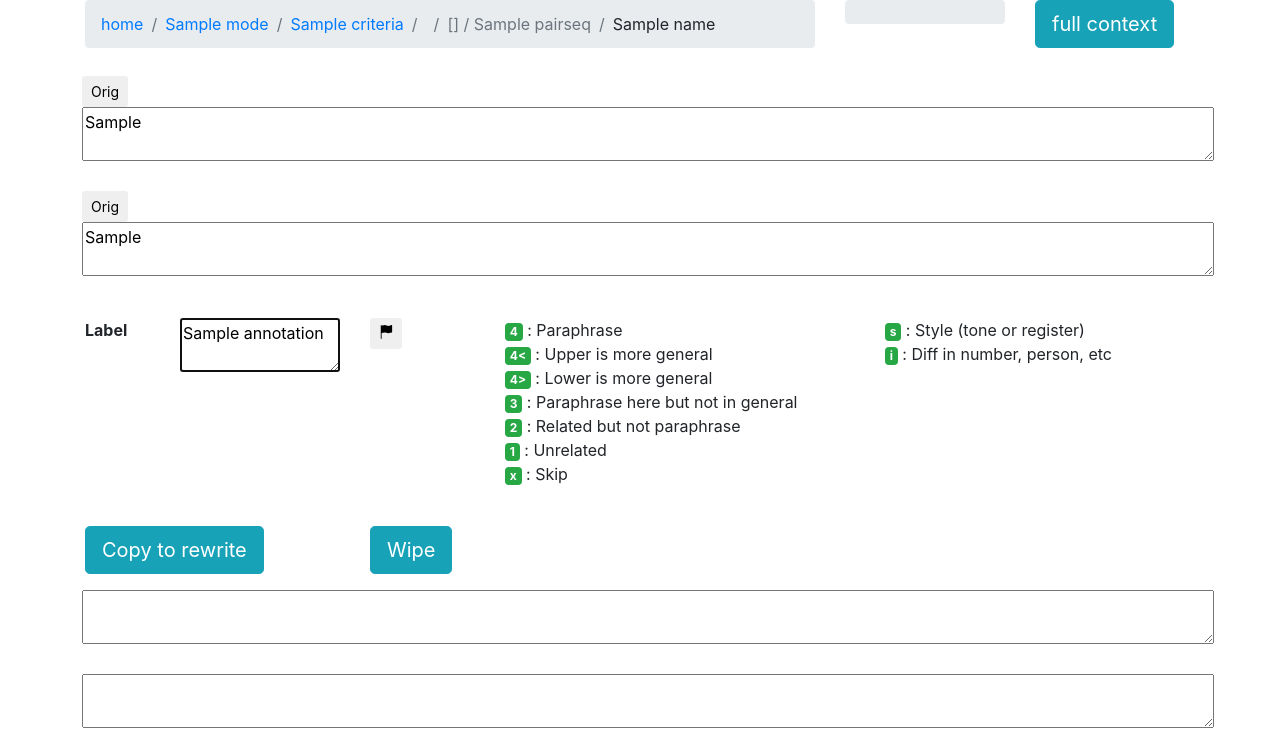
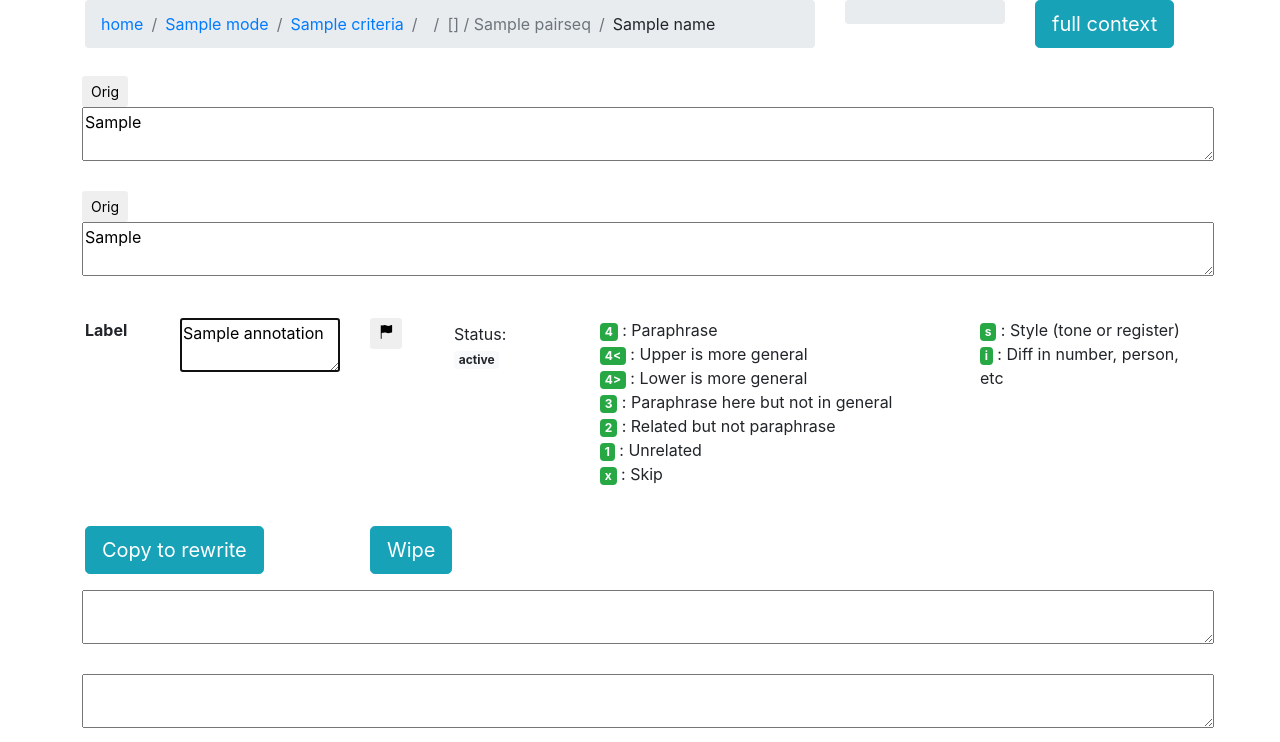
Before and after one commit to TurkuNLP/para-clean-tool, a Flask app: template paraanno/templates/doc.html in a window 1280 px wide. Shown: the top 742 px of the page. Run offline with Flask 2, Linux system fonts and the light colour scheme; the template is opened without the code that fills it: most values are stand-ins (such as "Sample title", 1, 10 or a date in 2020); some libraries are stand-ins or nearby versions.

Commit message:
template

```diff
--- a/paraanno/templates/doc.html
+++ b/paraanno/templates/doc.html
@@ -81,6 +81,10 @@
 
 	</div>
 
+	<div class="col-1 p-1">
+	  <span>Status: </span><span class="badge badge-light" id="clean_status_field">{{annotation.get('clean_status', '')}}</span>
+	  </div>
+
 	<div class="col-4">
 	  <ul style="list-style-type:none;">
 	    {% for l,d in (("4","Paraphrase"),("4<","Upper is more general"),("4>","Lower is more general"),("3","Paraphrase here but not in general"),("2","Related but not paraphrase"),("1","Unrelated"),("x","Skip")) %}
@@ -89,7 +93,7 @@
 	  </ul>
 	</div>
 
-	<div class="col-4">
+	<div class="col-3">
 	  <ul style="list-style-type:none;">
 	    {% for l,d in (("s","Style (tone or register)"),("i","Diff in number, person, etc")) %}
 	      <li> <span class="badge badge-success">{{l}}</span> : {{d}} </li>
@@ -137,12 +141,9 @@
 	<div class="col-1 p-1">
 	  <button type="button" class="btn btn-lg btn-outline-success" id="clean_ok">  OK  </button>
 	</div>
-	<div class="col-1 p-1">
+	<div class="col-1$ p-1">
 	  <button type="button" class="btn btn-lg btn-outline-warning" id="clean_warn">Warn</button>
 	</div>
-	<div class="col-1$ p-1">
-	  <span>Status: </span><span class="badge badge-light" id="clean_status_field">{{annotation.get('clean_status', '')}}</span>
-	  </div>
       </div>
 
 	  <!-- here go the annotations! -->
```
